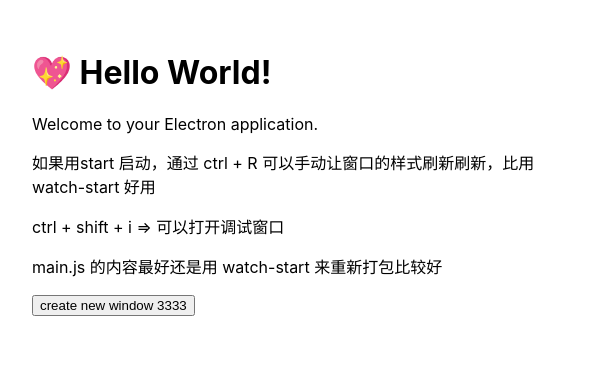
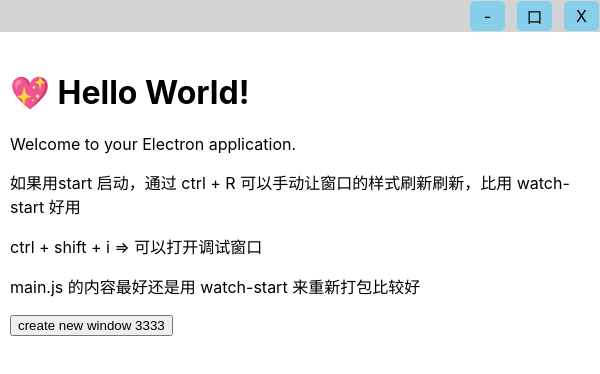
Before and after one commit to vamb/electron-demo, an Electron app: page src/index.html in a window 600 px wide. Drawn offline with Linux system fonts and the light colour scheme.

Commit message:
feat: code update

```diff
--- a/src/index.html
+++ b/src/index.html
@@ -5,15 +5,64 @@
 <!--    <title>Hello World!</title>-->
 <!--    <link rel="icon" href="./icon.png" />-->
     <link rel="stylesheet" href="index.css" />
+    <style>
+      body {
+        margin: 0;
+        padding: 0;
+      }
+      .top-ctl {
+        width: 100%;
+        display: flex;
+        flex-direction: row;
+        justify-content: end;
+        align-items: center;
+        gap: 10px;
+        background-color: lightgray;
+        margin-bottom: 10px;
+      }
+      .min-btn, .max-btn, .close-btn {
+        width: 35px;
+        height: 30px;
+        background-color: skyblue;
+        border-radius: 6px;
+        border: 1px solid lightgray;
+        cursor: pointer;
+        position: relative;
+      }
+      .min-btn::after, .max-btn::after, .close-btn::after {
+        position: absolute;
+        left: 50%;
+        top: 50%;
+        transform: translate(-50%, -50%);
+      }
+      .min-btn::after {
+        content: '-';
+      }
+      .max-btn::after {
+        content: '口';
+      }
+      .close-btn::after {
+        content: 'X';
+      }
+      .main-content {
+        padding: 10px;
+      }
+    </style>
   </head>
   <body>
+  <div class="top-ctl">
+    <div class="min-btn" id="min-btn"></div>
+    <div class="max-btn" id="max-btn"></div>
+    <div class="close-btn" id="close-btn"></div>
+  </div>
+  <div class="main-content">
     <h1>💖 Hello World!</h1>
     <p>Welcome to your Electron application.</p>
     <p>如果用start 启动，通过 ctrl + R 可以手动让窗口的样式刷新刷新，比用 watch-start 好用</p>
     <p>ctrl + shift + i => 可以打开调试窗口</p>
     <p>main.js 的内容最好还是用 watch-start 来重新打包比较好</p>
     <button id="new-win-btn">create new window 3333</button>
-
+  </div>
     <script src="index.js"></script>
   </body>
 </html>
--- a/src/index.js
+++ b/src/index.js
@@ -1,14 +1,33 @@
-const { BrowserWindow }=require('@electron/remote')
+const { BrowserWindow } = require('@electron/remote')
 const path = require('path');
 
 window.addEventListener('DOMContentLoaded', ()=>{
+  console.log('11111')
+
+  const midBtnDom = document.getElementById('min-btn')
+  const maxBtnDom = document.getElementById('max-btn')
+  const closeBtnDom = document.getElementById('close-btn')
+  console.log('midBtnDom maxBtnDom closeBtnDom', midBtnDom, maxBtnDom, closeBtnDom)
+
+  midBtnDom?.addEventListener('click', ()=>{
+    console.log('minBtn Click')
+  })
+
+  maxBtnDom?.addEventListener('click', ()=>{
+    console.log('maxBtnDom click')
+  })
+
+  closeBtnDom?.addEventListener('click', ()=>{
+    console.log('closeBtnDom click')
+  })
+
   // 点击按钮打开一个新窗口
   const oBtn = document.getElementById('new-win-btn')
   oBtn.addEventListener('click', ()=>{
-    console.log('ddddddd')
     let indexMain = new BrowserWindow({
       width:600,
-      height: 600
+      height: 600,
+      // frame: false
     })
 
     indexMain.loadFile(path.join(__dirname, 'indexMain.html'));
```
